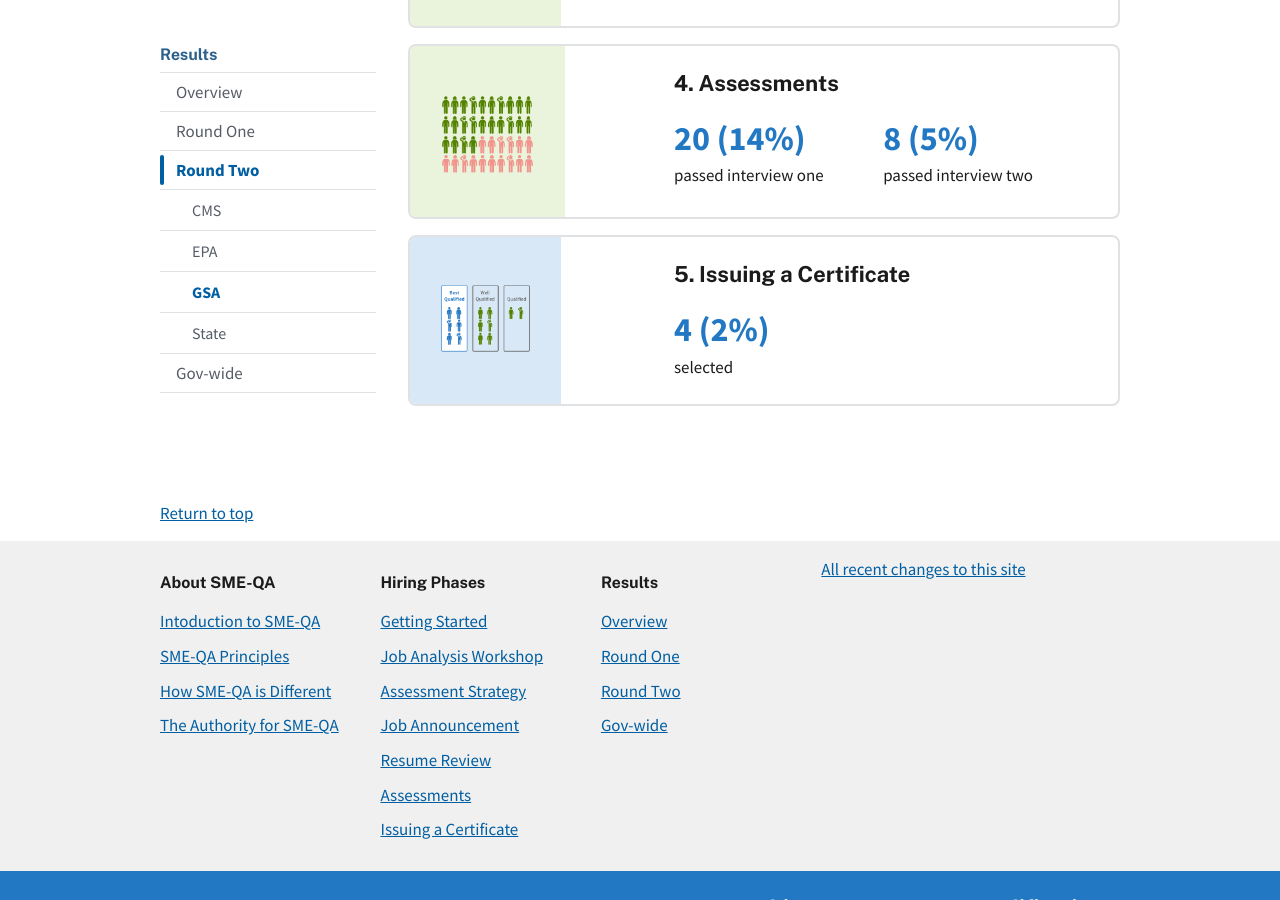
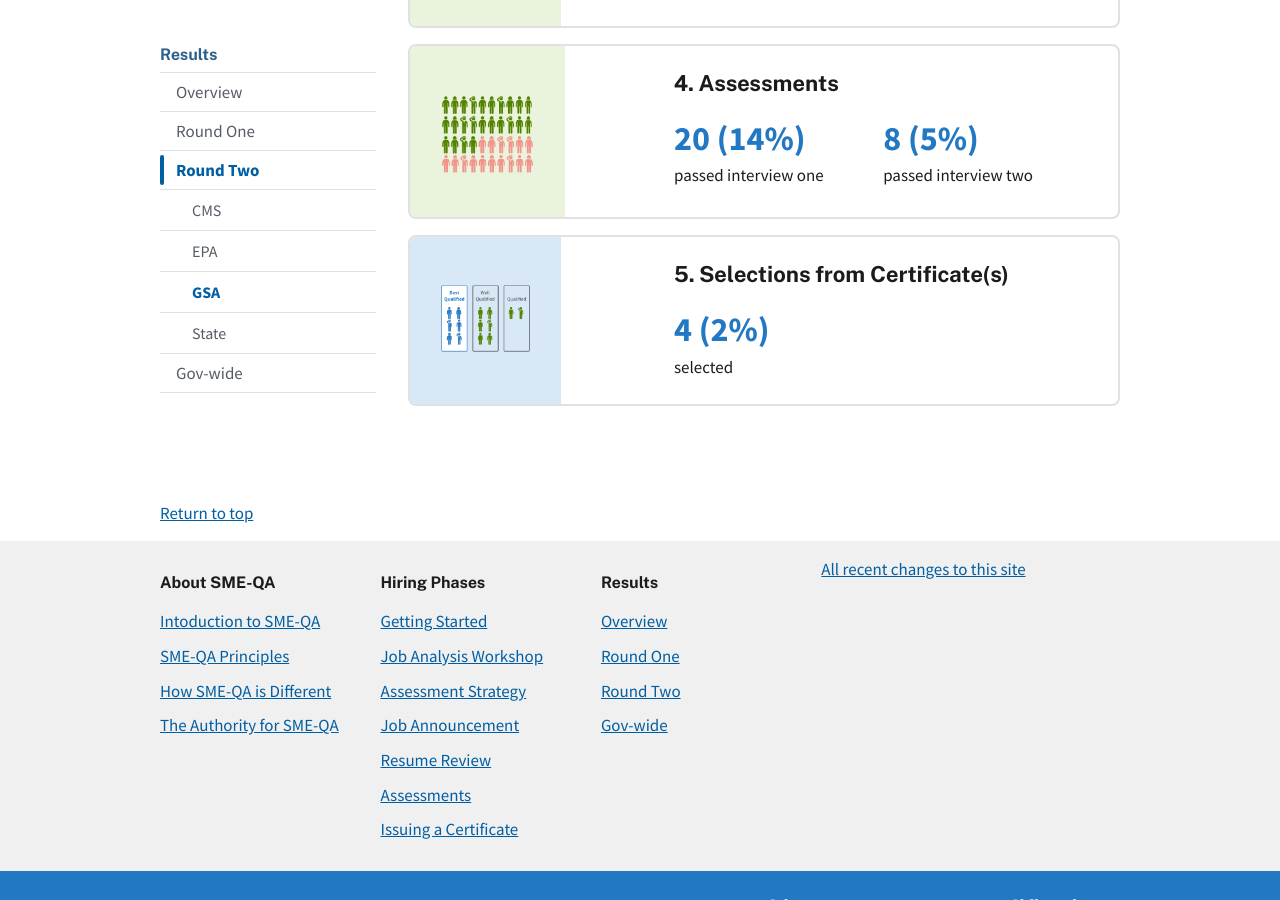
Before and after one commit to usds/SME-QA-Website, a Jekyll site: the page built from pages/results/gsa.md, in a window 1280 px wide and 900 px high, scrolled down 993 px. Built offline with Jekyll 4.4.1, drawn with Linux system fonts in a browser that asks for light colours.

Commit message:
Update _includes/results/round-one-result.html
Co-authored-by: Will Slack <wslack@users.noreply.github.com>

```diff
--- a/_includes/results/round-one-result.html
+++ b/_includes/results/round-one-result.html
@@ -137,7 +137,7 @@
   <li class="usa-card usa-card--flag smeqa-results-card">
     <div class="usa-card__container smeqa-results-card__container">
       <header class="usa-card__header">
-        <h2 class="usa-card__heading">5. Issuing a Certificate</h2>
+        <h2 class="usa-card__heading">5. Selections from Certificate(s)</h2>
       </header>
       <div class="usa-card__media">
         <div class="usa-card__img">
```
